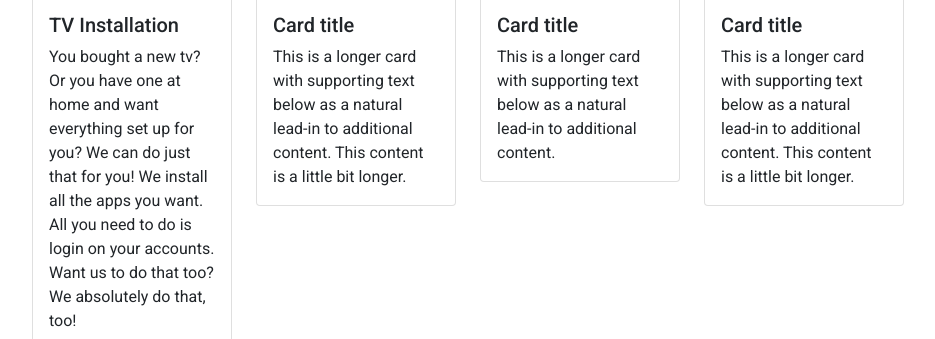
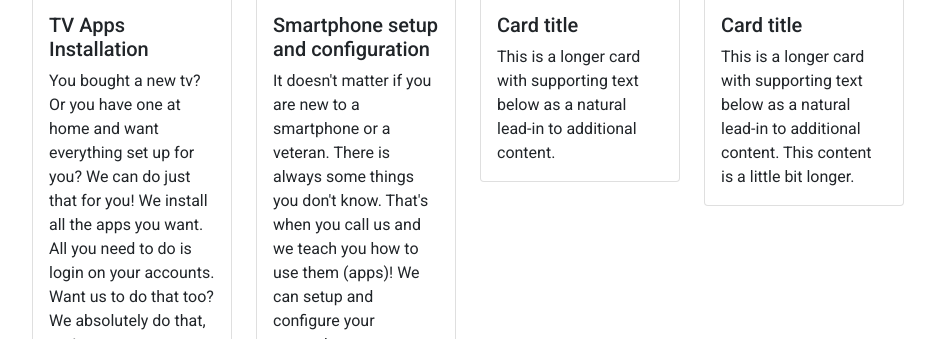
Before and after one commit to becodeorg/the-start-up-team-silver, a plain HTML site: page pages/services/services.html in a window 1280 px wide. Shown: the part 461-800 px from the top of the page, without its empty margins (172-1107 px from the left). Drawn offline with nearby package versions, Linux system fonts and the light colour scheme.

Commit message:
Added second services card: smartphones

```diff
--- a/pages/services/services.html
+++ b/pages/services/services.html
@@ -62,8 +62,9 @@
                         <img src="https://images.pexels.com/photos/2726370/pexels-photo-2726370.jpeg?auto=compress&cs=tinysrgb&dpr=2&h=750&w=1260"
                             class="card-img-top" alt="television-with-netflix-on-with-cup-on-table">
                         <div class="card-body">
-                            <h5 class="card-title">TV Installation</h5>
-                            <p class="card-text">You bought a new tv? Or you have one at home and want everything set up for you? We can do just that for you!
+                            <h5 class="card-title">TV Apps Installation</h5>
+                            <p class="card-text">
+                                You bought a new tv? Or you have one at home and want everything set up for you? We can do just that for you!
                                 We install all the apps you want. All you need to do is login on your accounts. Want us to do that too? We absolutely do that, too!
                             </p>
                         </div>
@@ -71,12 +72,14 @@
                 </div>
                 <div class="col">
                     <div class="card">
-                        <img src="https://images.pexels.com/photos/1655166/pexels-photo-1655166.jpeg?auto=compress&cs=tinysrgb&dpr=2&h=750&w=1260"
-                            class="card-img-top" alt="...">
+                        <img src="https://images.pexels.com/photos/1092644/pexels-photo-1092644.jpeg?auto=compress&cs=tinysrgb&dpr=2&h=750&w=1260"
+                            class="card-img-top" alt="woman-holding-smartphone-with-screen-on">
                         <div class="card-body">
-                            <h5 class="card-title">Card title</h5>
-                            <p class="card-text">This is a longer card with supporting text below as a natural lead-in
-                                to additional content. This content is a little bit longer.</p>
+                            <h5 class="card-title">Smartphone setup and configuration</h5>
+                            <p class="card-text">
+                                It doesn't matter if you are new to a smartphone or a veteran. There is always some things you don't know. That's when you call us and
+                                we teach you how to use them (apps)! We can setup and configure your smartphone, connect to wifi, install your favorite apps and login for you.
+                            </p>
                         </div>
                     </div>
                 </div>
```
